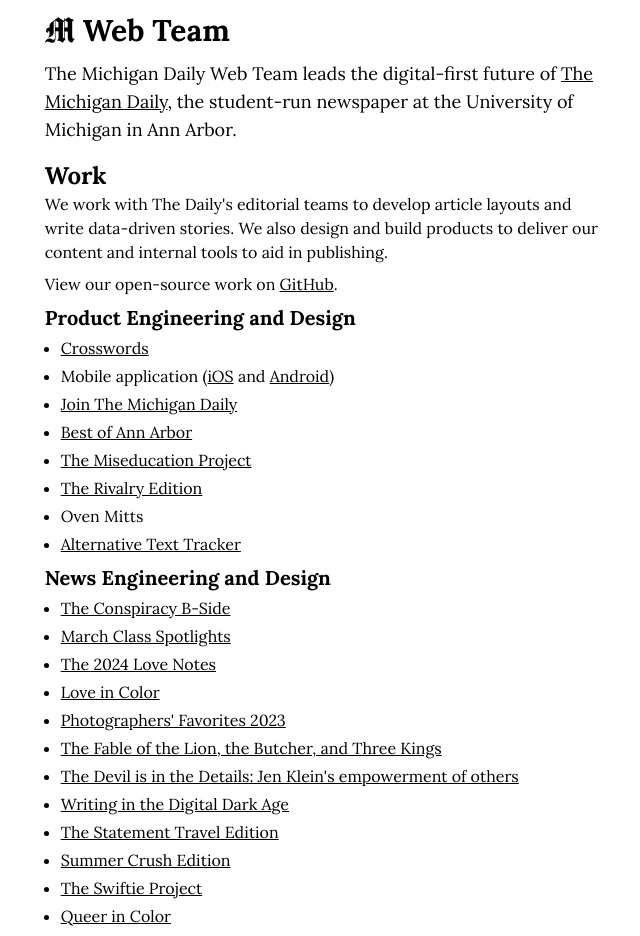
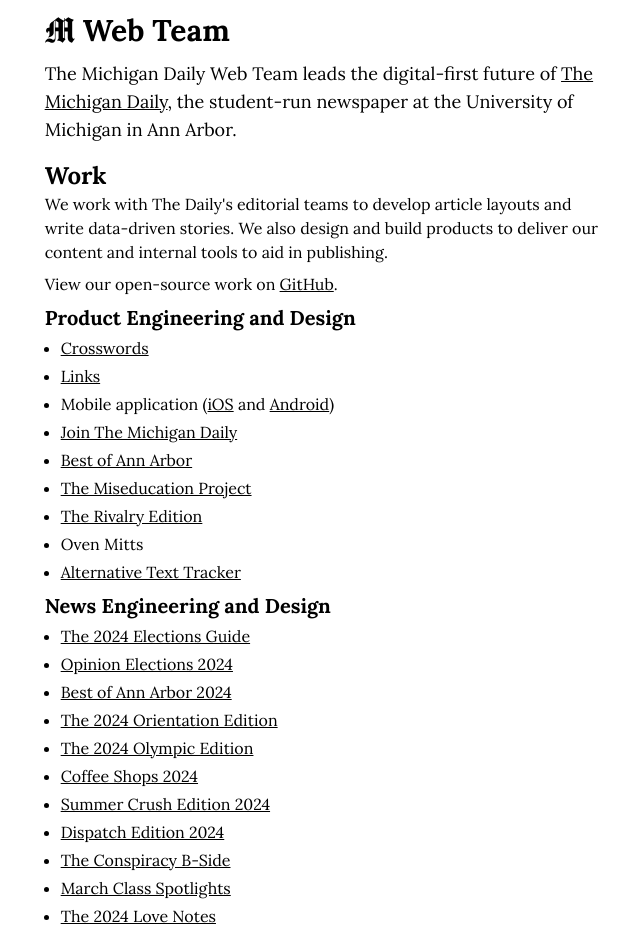
Before and after one commit to michigandaily/michigandaily.github.io, a Next.js app: page / in a window 1280 px wide. Shown: the top 936 px of the page, without its empty margins (314-954 px from the left). Built offline with nearby package versions, Linux system fonts and the light colour scheme.

Commit message:
add summer and finished fall projects, reformat

```diff
--- a/src/app/page.tsx
+++ b/src/app/page.tsx
@@ -54,6 +54,11 @@
                 </Link>
               </li>
               <li>
+                <Link href="https://games.michigandaily.com/links/">
+                  Links
+                </Link>
+              </li>
+              <li>
                 Mobile application (
                 <Link href="https://apps.apple.com/us/app/the-michigan-daily/id1615063980?platform=iphone">
                   iOS
@@ -102,7 +107,46 @@
               </Anchor>
             </h3>
             <UnorderedList>
-
+              <li>
+                <Link href="https://specials.michigandaily.com/2024/presidential-elections">
+                  The 2024 Elections Guide
+                </Link>
+              </li>
+              <li>
+                <Link href="https://specials.michigandaily.com/2024/opinion-elections/">
+                  Opinion Elections 2024
+                </Link>
+              </li>
+              <li>
+                <Link href="https://specials.michigandaily.com/2024/best-of-ann-arbor/results/">
+                  Best of Ann Arbor 2024
+                </Link>
+              </li>
+              <li>
+                <Link href="https://specials.michigandaily.com/2024/orientation-edition/">
+                  The 2024 Orientation Edition
+                </Link>
+              </li>
+              <li>
+                <Link href="https://specials.michigandaily.com/2024/olympic-edition/">
+                  The 2024 Olympic Edition
+                </Link>
+              </li>
+              <li>
+                <Link href="https://specials.michigandaily.com/2024/coffee-shops/">
+                  Coffee Shops 2024
+                </Link>
+              </li>
+              <li>
+                <Link href="https://specials.michigandaily.com/2024/summer-crush/">
+                  Summer Crush Edition 2024
+                </Link>
+              </li>
+              <li>
+                <Link href="https://specials.michigandaily.com/2024/dispatch-edition/">
+                  Dispatch Edition 2024
+                </Link>
+              </li>
               <li>
                 <Link href="https://specials.michigandaily.com/bside/2024/conspiracy">
                   The Conspiracy B-Side
@@ -166,13 +210,14 @@
               </li>
               <li>
                 <Link href="https://www.michigandaily.com/womens-basketball/the-dailys-womens-basketball-beat-presents-its-march-madness-brackets/">
-                  The Daily&apos;s women&apos;s basketball beat presents its March Madness
-                  brackets
+                  The Daily&apos;s women&apos;s basketball beat presents its
+                  March Madness brackets
                 </Link>
               </li>
               <li>
                 <Link href="https://www.michigandaily.com/sports/mens-basketball/the-dailys-mens-basketball-beat-presents-its-nit-brackets/">
-                  The Daily&apos;s men&apos;s basketball beat presents its NIT brackets
+                  The Daily&apos;s men&apos;s basketball beat presents its NIT
+                  brackets
                 </Link>
               </li>
               <li>
@@ -598,7 +643,8 @@
               </span>{" "}
               Amazon, CNN, Google, HubSpot, Meta, Microsoft, MongoDB, Nike, NBC,
               San Francisco Standard, Snap, Spotify, Stripe, Susquehanna
-              International Group, The Texas Tribune, Uber, Wall Street Journal, The Washington Post.
+              International Group, The Texas Tribune, Uber, Wall Street Journal,
+              The Washington Post.
             </p>
           </section>
         </section>
```
Lines whose indentation alone changed are shown as unchanged.
